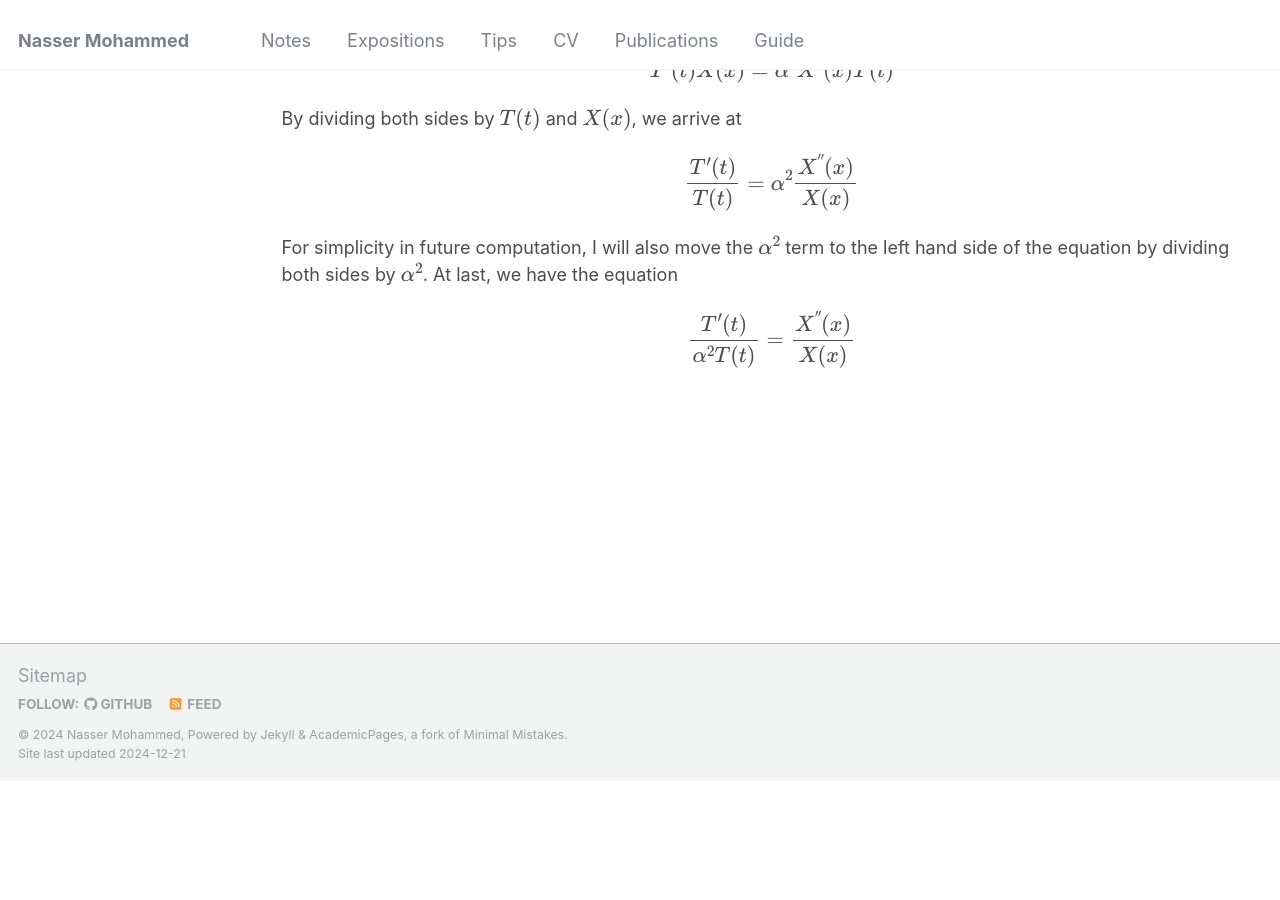
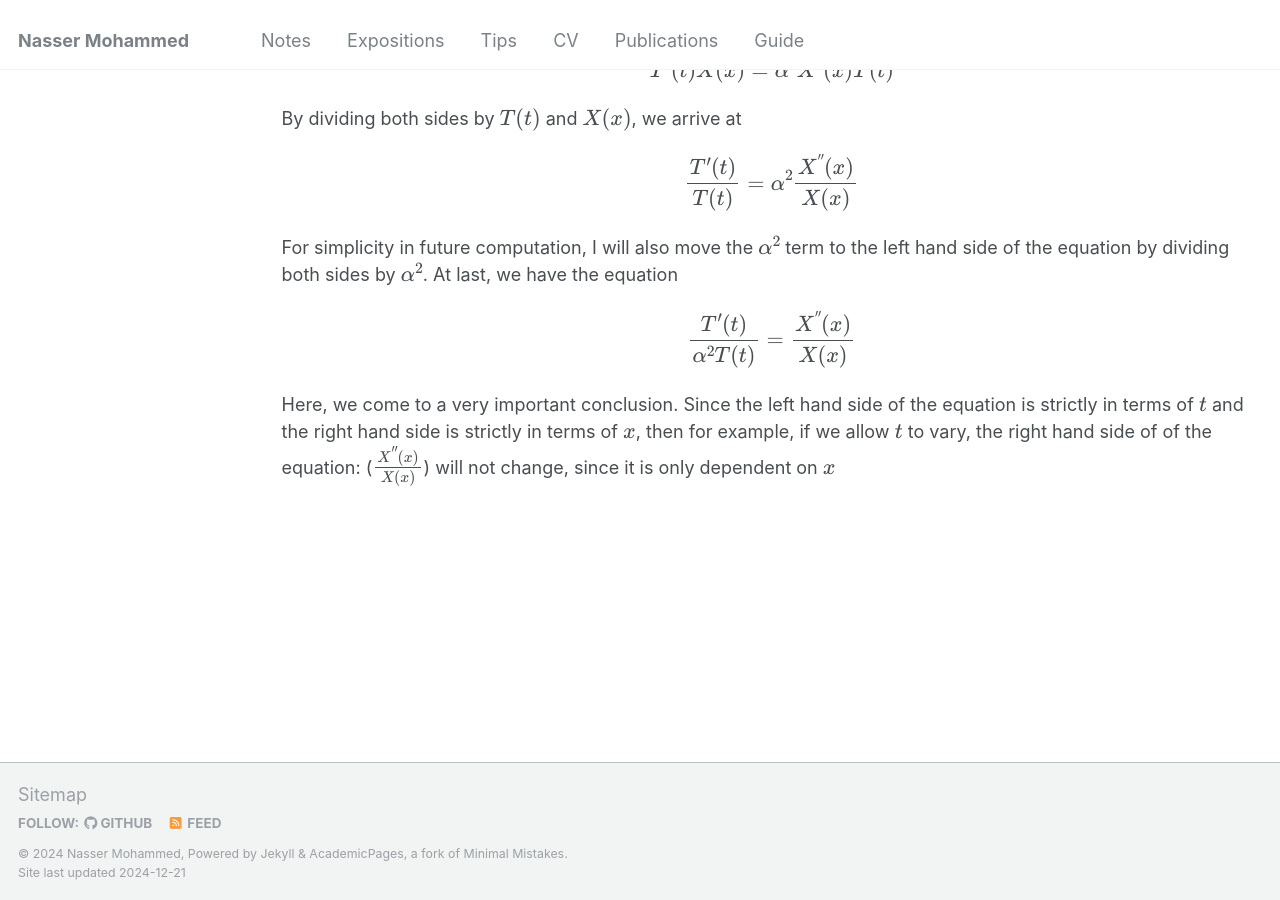
Before and after one commit to Nasser-Mohammed/Nasser-Mohammed.github.io, a Jekyll site: the page built from _pages/notes/pde/heatequation.md, in a window 1280 px wide and 900 px high, scrolled down 1490 px. Built offline with Jekyll 4.4.1, drawn with Linux system fonts in a browser that asks for light colours; before the commit the page ends 2271 px from its top, so only the background shows below that.

Commit message:
Update heatequation.md

```diff
--- a/_pages/notes/pde/heatequation.md
+++ b/_pages/notes/pde/heatequation.md
@@ -33,3 +33,5 @@ Back to Solving the PDE
 Now with our assumption in hand, we can rewrite our PDE. If \\(u(x,t) = T(t)X(x)\\), then \\(u_t = T'(t)X(x)\\) and \\(u_{xx} = X^{\''}(x)T(t)\\), you can verify this by basic differentiation. We now rewrite our PDE by replacing \\(u\\) with our assumed form, in doing this we get that the PDE is \\[T'(t)X(x) = \alpha^2X^{\''}(x)T(t)\\] By dividing both sides by \\(T(t)\\) and \\(X(x)\\), we arrive at \\[\frac{T'(t)}{T(t)} = \alpha^2\frac{X^{\''}(x)}{X(x)}\\]
 
 For simplicity in future computation, I will also move the \\(\alpha^2\\) term to the left hand side of the equation by dividing both sides by \\(\alpha^2\\). At last, we have the equation \\[\frac{T'(t)}{\alpha^2T(t)} = \frac{X^{\''}(x)}{X(x)}\\]
+
+Here, we come to a very important conclusion. Since the left hand side of the equation is strictly in terms of \\(t\\) and the right hand side is strictly in terms of \\(x\\), then for example, if we allow \\(t\\) to vary, the right hand side of of the equation: (\\(\frac{X^{\''}(x)}{X(x)}\\)) will not change, since it is only dependent on \\(x\\)
```
